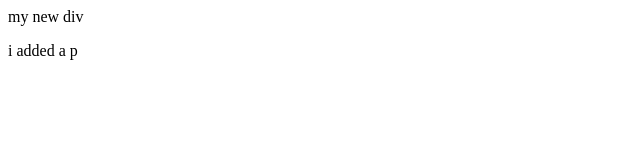
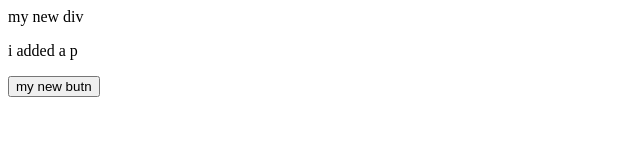
Before and after one commit to linarawwas/git-commnads-g7, a plain HTML site: page index.html in a window 1280 px wide. Shown: the whole page, without its empty margins (0-640 px from the left). Drawn offline with Linux system fonts and the light colour scheme.

Commit message:
my 5th commit

```diff
--- a/index.html
+++ b/index.html
@@ -7,5 +7,6 @@
 <body>
     <div>my new div</div>
     <p>i added a p</p>
+    <button>my new butn</button>
 </body>
 </html>
```
